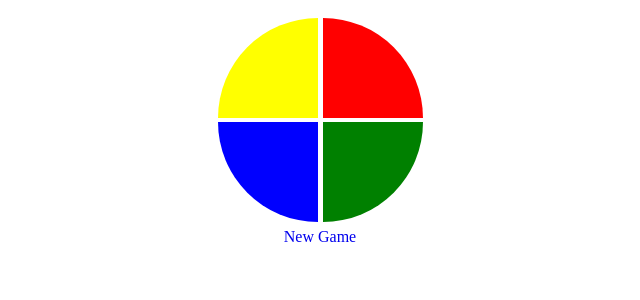
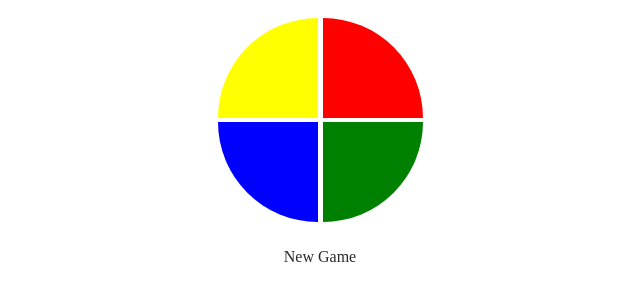
Before and after one commit to LHAWLEY/Simon, a plain HTML site: page index.html in a window 1280 px wide. Shown: the part 90-390 px from the top of the page, without its empty margins (320-960 px from the left). Drawn offline with nearby package versions, Linux system fonts and the light colour scheme.

Commit message:
clean up styling and html

```diff
--- a/css/style.css
+++ b/css/style.css
@@ -7,6 +7,16 @@
   margin-top: 50px;
   color: #2a2a2a;
 }
+
+a,
+a:active,
+a:visited,
+a:hover {
+  display: block;
+  color: #2a2a2a;
+  margin-top: 20px;
+}
+
 .board {
   height: 210px;
   width: 210px;
@@ -14,42 +24,49 @@
   position: relative;
   display: block;
 }
+
 .color-1 {
   border-radius: 100px 0 0 0;
   background-color: yellow;
 }
+
 .color-2 {
   border-radius: 0 100px 0 0;
   background-color: red;
 }
+
 .color-3 {
   border-radius: 0 0 0 100px;
   background-color: blue;
 }
+
 .color-4 {
   border-radius: 0 0 100px 0;
   background-color: green;
 }
-.piece{
+
+.piece {
   text-align: center;
   cursor: pointer;
   height: 100px;
   width: 100px;
   display: inline-block;
 }
-.piece:nth-child(even){
+
+.piece:nth-child(even) {
   margin-left: 5px;
 }
 
-.button{
+.button {
   text-decoration: none;
-  padding-top: 5px;
+  cursor: pointer;
 }
 
 .flash {
   animation-name: flash;
   animation-duration: 0.2s;
 }
+
 @keyframes flash {
   0%   {transform: scale(1);}
   50%  {transform: scale(1.2);}
--- a/index.html
+++ b/index.html
@@ -1,24 +1,17 @@
 <!DOCTYPE html>
 <html lang="en">
-<head>
-
- <link rel="stylesheet" href="/css/style.css">
-
+  <head>
+    <link rel="stylesheet" href="/css/style.css">
+    <link href='//fonts.googleapis.com/css?family=Montserrat' rel='stylesheet' type='text/css'>
+    <title>Simon!</title>
+  </head>
+  <body class="container">
+   <h1 class="header">Simon</h1>
+   <div class='board'> </div>
+    <a class='button' href='/'>New Game</a>
+  </body>
   <script src="//ajax.googleapis.com/ajax/libs/jquery/1.9.1/jquery.min.js"></script>
   <script src="/js/application.js"></script>
   <script src="/js/simon.js"></script>
   <script src="/js/view.js"></script>
-
-  <link href='https://fonts.googleapis.com/css?family=Montserrat' rel='stylesheet' type='text/css'>
-
-  <title>Simon!</title>
-</head>
-<body class="container">
-  <h1 class="header">Simon</h1>
-  <div class='board'>
-
-
-  </div>
-  <a class='button' href='/'>New Game</a>
-</body>
 </html>
```
